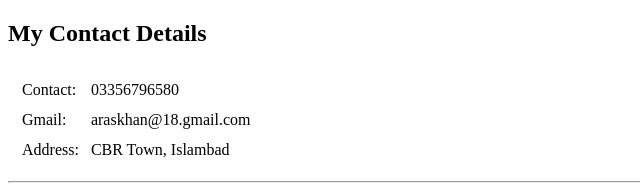
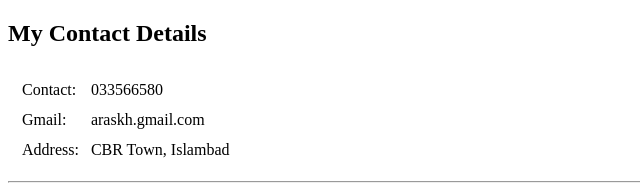
Before and after one commit to MuhammadAras/cv, a plain HTML site: page Contact me.html in a window 1280 px wide. Shown: the top 188 px of the page, 0-640 px from the left. Drawn offline with Linux system fonts and the light colour scheme.

Commit message:
I change how text in the website

```diff
--- a/Contact me.html
+++ b/Contact me.html
@@ -14,11 +14,11 @@
                     <Table cellspacing="10px">
                         <tr>
                             <td>Contact:</td>
-                            <td>03356796580</td>
+                            <td>033566580</td>
                         </tr>
                         <tr>
                             <td>Gmail:</td>
-                            <td>araskhan@18.gmail.com</td>
+                            <td>araskh.gmail.com</td>
                         </tr>
                         <tr>
                             <td>Address:</td>
```
